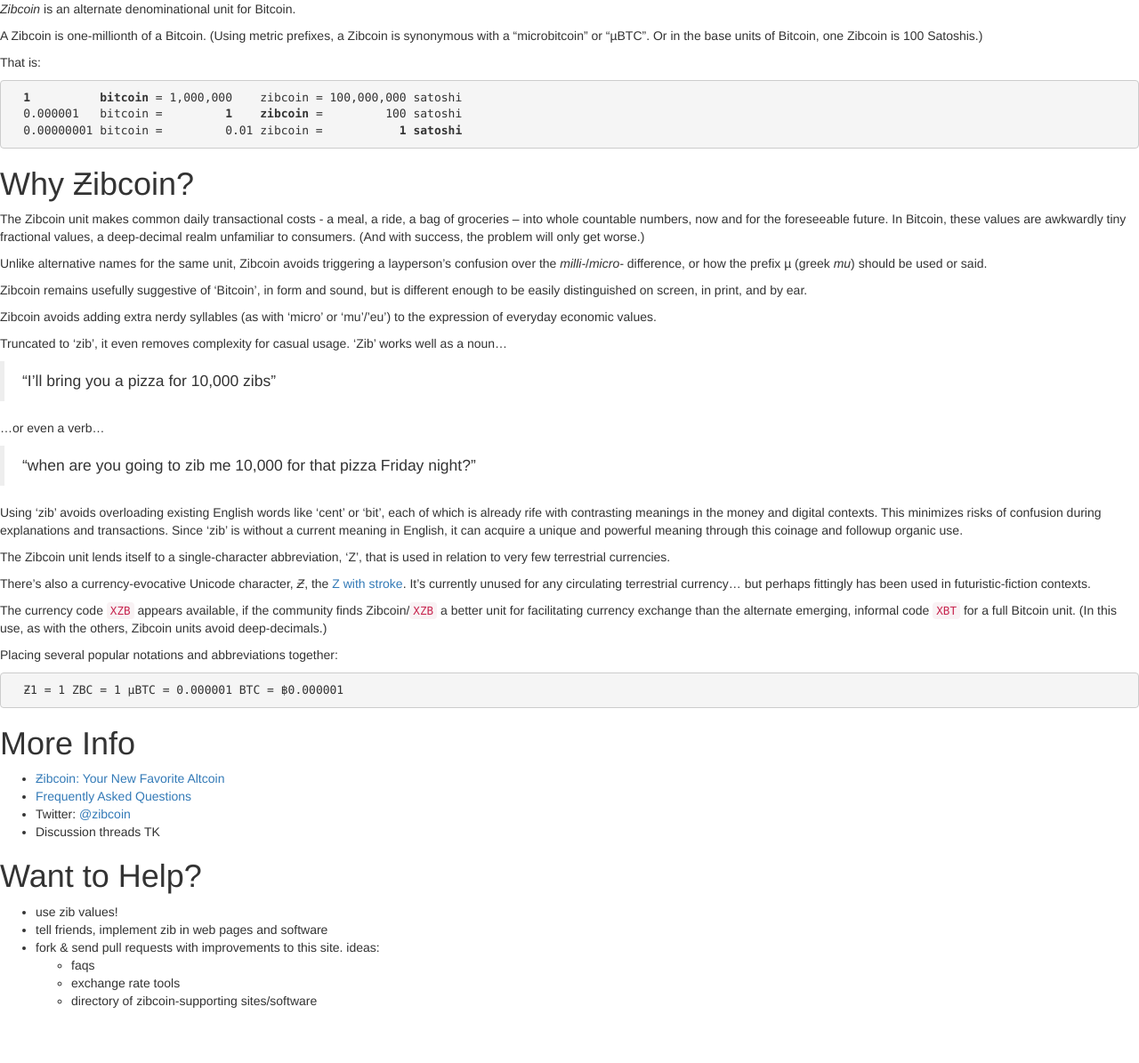
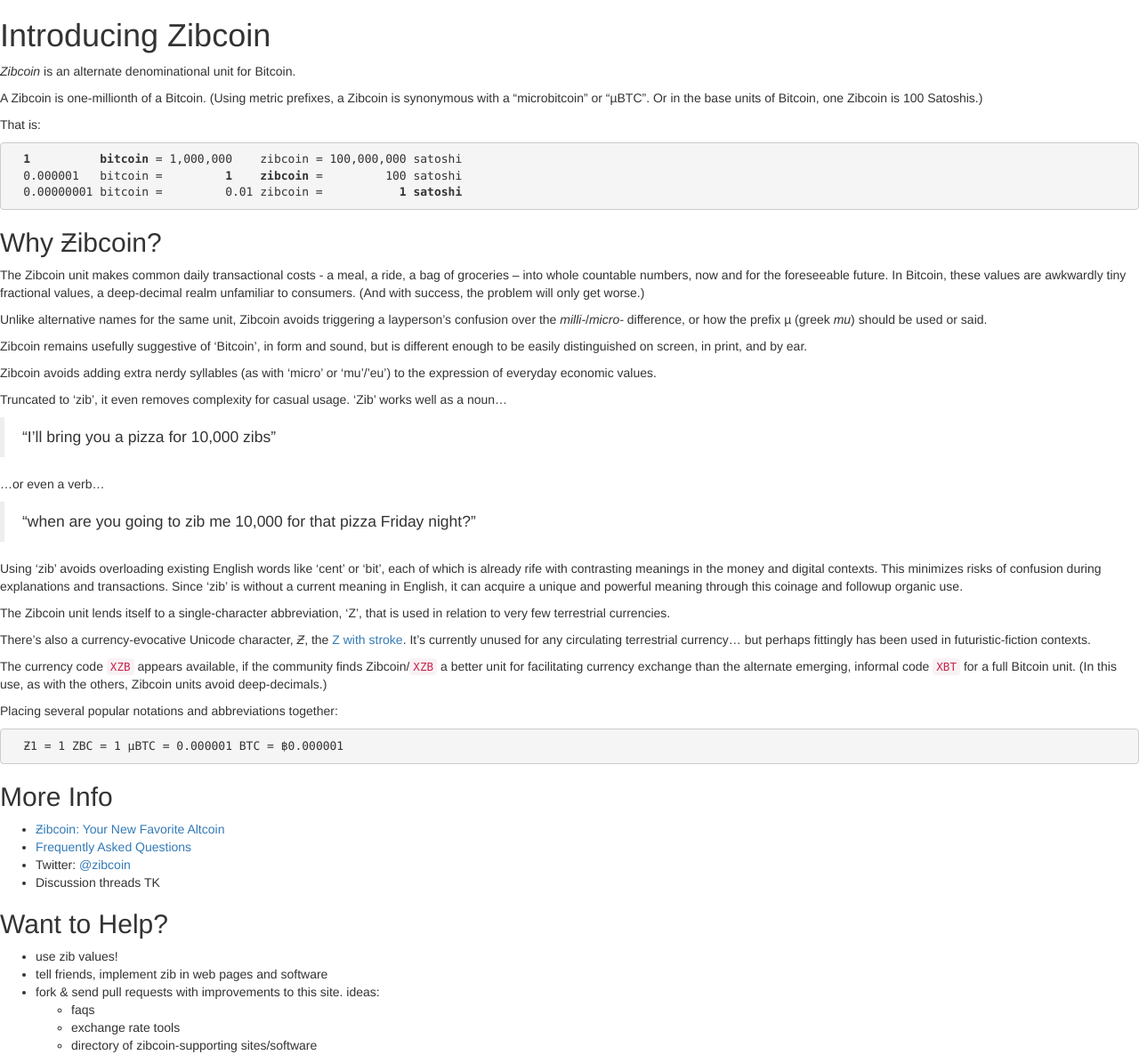
Before and after one commit to gojomo/zibcoin.org, a Jekyll site: the page built from index.md, in a window 1280 px wide. Shown: the whole page at 89% size. Built offline with Jekyll 4.4.1, drawn with Linux system fonts in a browser that asks for light colours; nearby versions of some CDN libraries; before the commit the page ends 1145 px from its top, so only the background shows below that.

Commit message:
Update index.md

```diff
--- a/index.md
+++ b/index.md
@@ -2,6 +2,8 @@
 title: Introducing Ƶibcoin
 layout: minimal
 ---
+
+# Introducing Zibcoin
 
 *Zibcoin* is an alternate denominational unit for Bitcoin.
 
@@ -15,7 +17,7 @@
   0.00000001 bitcoin =         0.01 zibcoin =           <b>1 satoshi</b>
 </pre>
 
-# Why Ƶibcoin?
+## Why Ƶibcoin?
 
 The Zibcoin unit makes common daily transactional costs - a meal, a ride, a bag of groceries – into whole countable numbers, now and for the foreseeable future. In Bitcoin, these values are awkwardly tiny fractional values, a deep-decimal realm unfamiliar to consumers. (And with success, the problem will only get worse.)
 
@@ -45,14 +47,14 @@
 
       Ƶ1 = 1 ZBC = 1 µBTC = 0.000001 BTC = ฿0.000001
 
-# More Info
+## More Info
 
 * [Ƶibcoin: Your New Favorite Altcoin](http://medium.com/TK)
 * [Frequently Asked Questions](/faq)
 * Twitter: [@zibcoin](https://twitter.com/zibcoin)
 * Discussion threads TK
 
-# Want to Help?
+## Want to Help?
 
 * use zib values!
 * tell friends, implement zib in web pages and software
```
